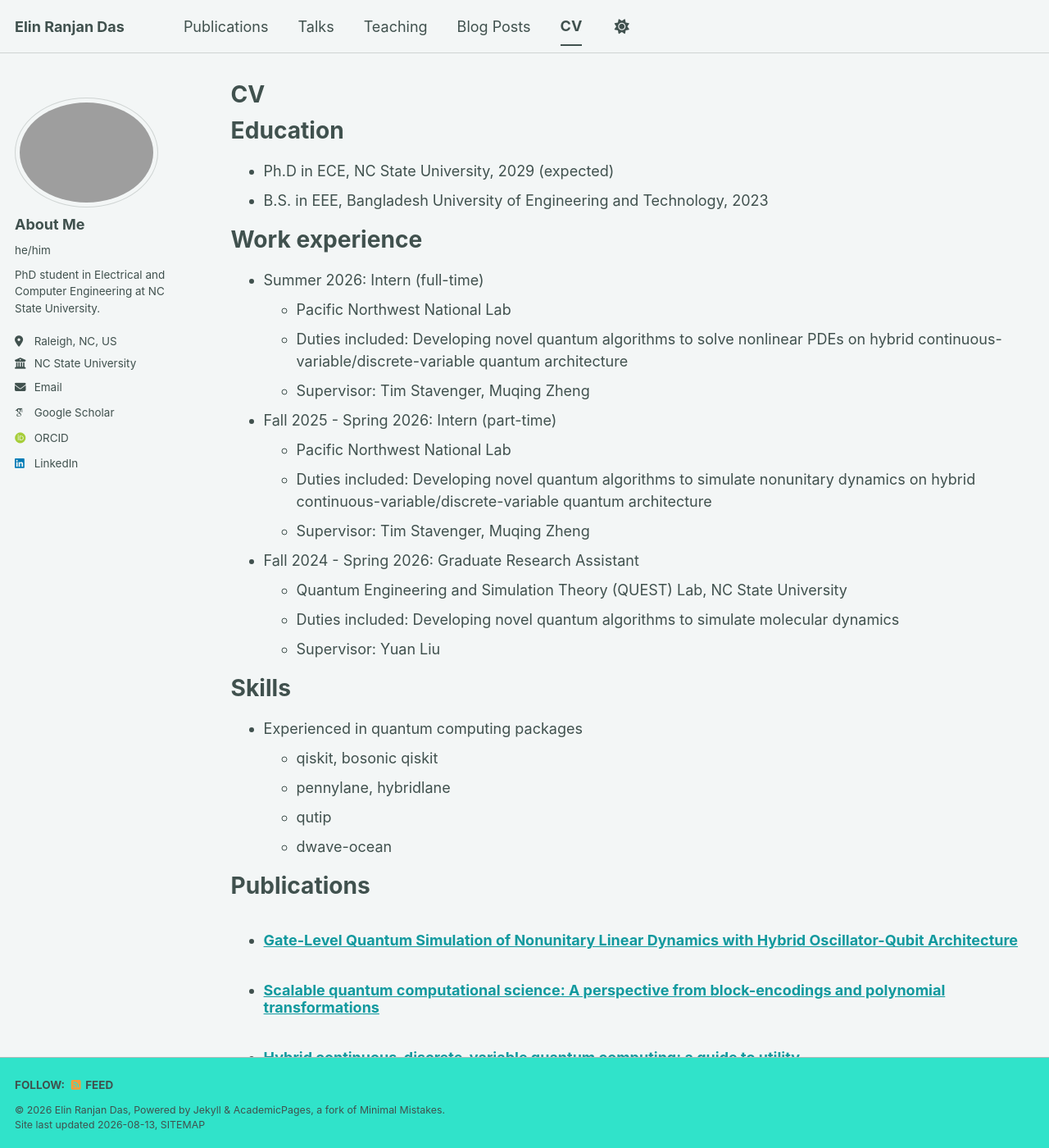
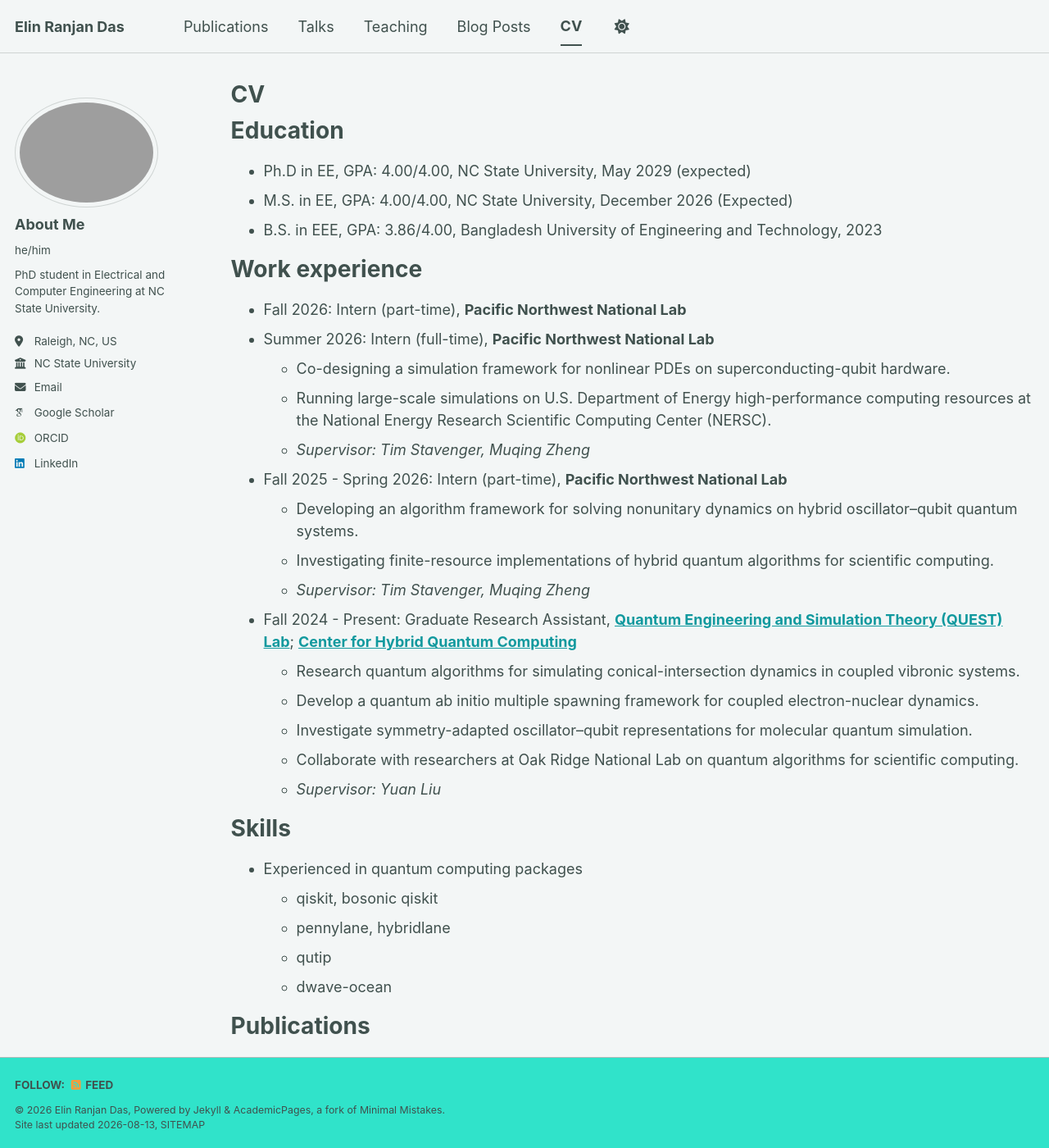
Before and after one commit to ElinRanjan/ElinRanjan.github.io, a Jekyll site: the page built from _pages/cv.md, in a window 1280 px wide and 1400 px high. Shown: the whole window at 82% size. Built offline with Jekyll 4.4.1, drawn with Linux system fonts in a browser that asks for light colours; some web fonts are replaced; a script bundle is joined from its source files by our own code; library files that are not in the unit come from our copies; some of the changed text lies outside the part shown.

Commit message:
Revise CV with updated education, experience, and reviewer info
Updated education and work experience sections with GPA and detailed responsibilities. Added reviewer information for academic journals.

```diff
--- a/_pages/cv.md
+++ b/_pages/cv.md
@@ -11,25 +11,29 @@ redirect_from:
 
 Education
 ======
-* Ph.D in ECE, NC State University, 2029 (expected)
-* B.S. in EEE, Bangladesh University of Engineering and Technology, 2023
+* Ph.D in EE, GPA: 4.00/4.00, NC State University, May 2029 (expected)
+* M.S. in EE, GPA: 4.00/4.00, NC State University, December 2026 (Expected)
+* B.S. in EEE, GPA: 3.86/4.00, Bangladesh University of Engineering and Technology, 2023
 
 Work experience
 ======
-* Summer 2026: Intern (full-time)
-  * Pacific Northwest National Lab
-  * Duties included: Developing novel quantum algorithms to solve nonlinear PDEs on hybrid continuous-variable/discrete-variable quantum architecture
-  * Supervisor: Tim Stavenger, Muqing Zheng
+* Fall 2026: Intern (part-time), **Pacific Northwest National Lab**
+* Summer 2026: Intern (full-time), **Pacific Northwest National Lab**
+  * Co-designing a simulation framework for nonlinear PDEs on superconducting-qubit hardware.
+  * Running large-scale simulations on U.S. Department of Energy high-performance computing resources at the National Energy Research Scientific Computing Center (NERSC).
+  * *Supervisor: Tim Stavenger, Muqing Zheng*
 
-* Fall 2025 - Spring 2026: Intern (part-time)
-  * Pacific Northwest National Lab
-  * Duties included: Developing novel quantum algorithms to simulate nonunitary dynamics on hybrid continuous-variable/discrete-variable quantum architecture
-  * Supervisor: Tim Stavenger, Muqing Zheng
+* Fall 2025 - Spring 2026: Intern (part-time), **Pacific Northwest National Lab**
+  * Developing an algorithm framework for solving nonunitary dynamics on hybrid oscillator–qubit quantum systems.
+  * Investigating finite-resource implementations of hybrid quantum algorithms for scientific computing.
+  * *Supervisor: Tim Stavenger, Muqing Zheng*
 
-* Fall 2024 - Spring 2026: Graduate Research Assistant
-  * Quantum Engineering and Simulation Theory (QUEST) Lab, NC State University
-  * Duties included: Developing novel quantum algorithms to simulate molecular dynamics
-  * Supervisor: Yuan Liu
+* Fall 2024 - Present: Graduate Research Assistant, **[Quantum Engineering and Simulation Theory (QUEST) Lab](https://yuanliu.group/)**; **[Center for Hybrid Quantum Computing](https://cvdv.ncsu.edu/)**
+  * Research quantum algorithms for simulating conical-intersection dynamics in coupled vibronic systems.
+  * Develop a quantum ab initio multiple spawning framework for coupled electron-nuclear dynamics.
+  * Investigate symmetry-adapted oscillator--qubit representations for molecular quantum simulation.
+  * Collaborate with researchers at Oak Ridge National Lab on quantum algorithms for scientific computing.
+  * *Supervisor: Yuan Liu*
 
 Skills
 ======
@@ -56,3 +60,11 @@ Teaching
   <ul>{% for post in site.teaching reversed %}
     {% include archive-single-cv.html %}
   {% endfor %}</ul>
+
+
+Reviewer
+======
+* Physical Review A
+* Physical Review Research}
+* IEEE International Conference on Quantum Computing and Engineering (IEEE QCE)
+* APL Quantum
```
